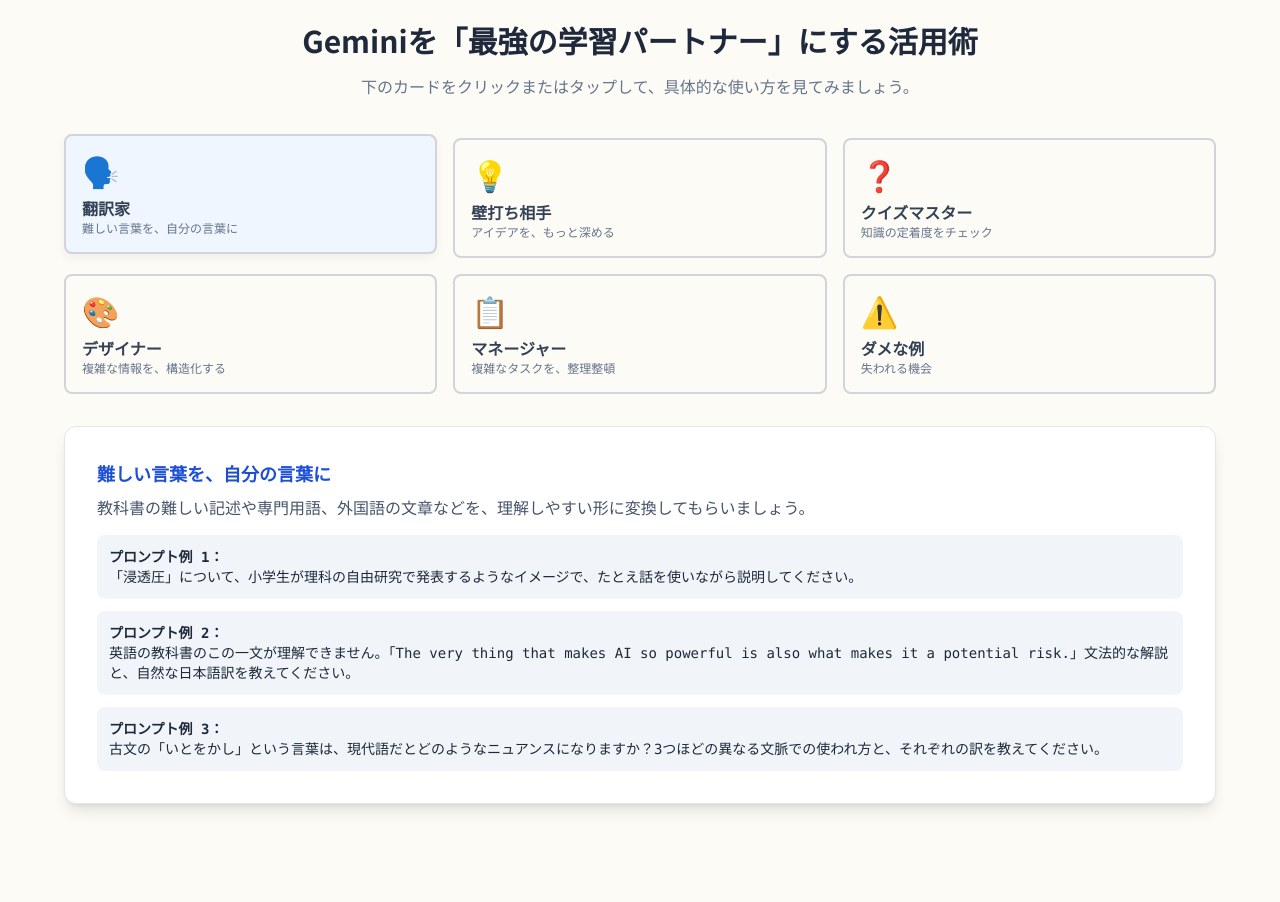
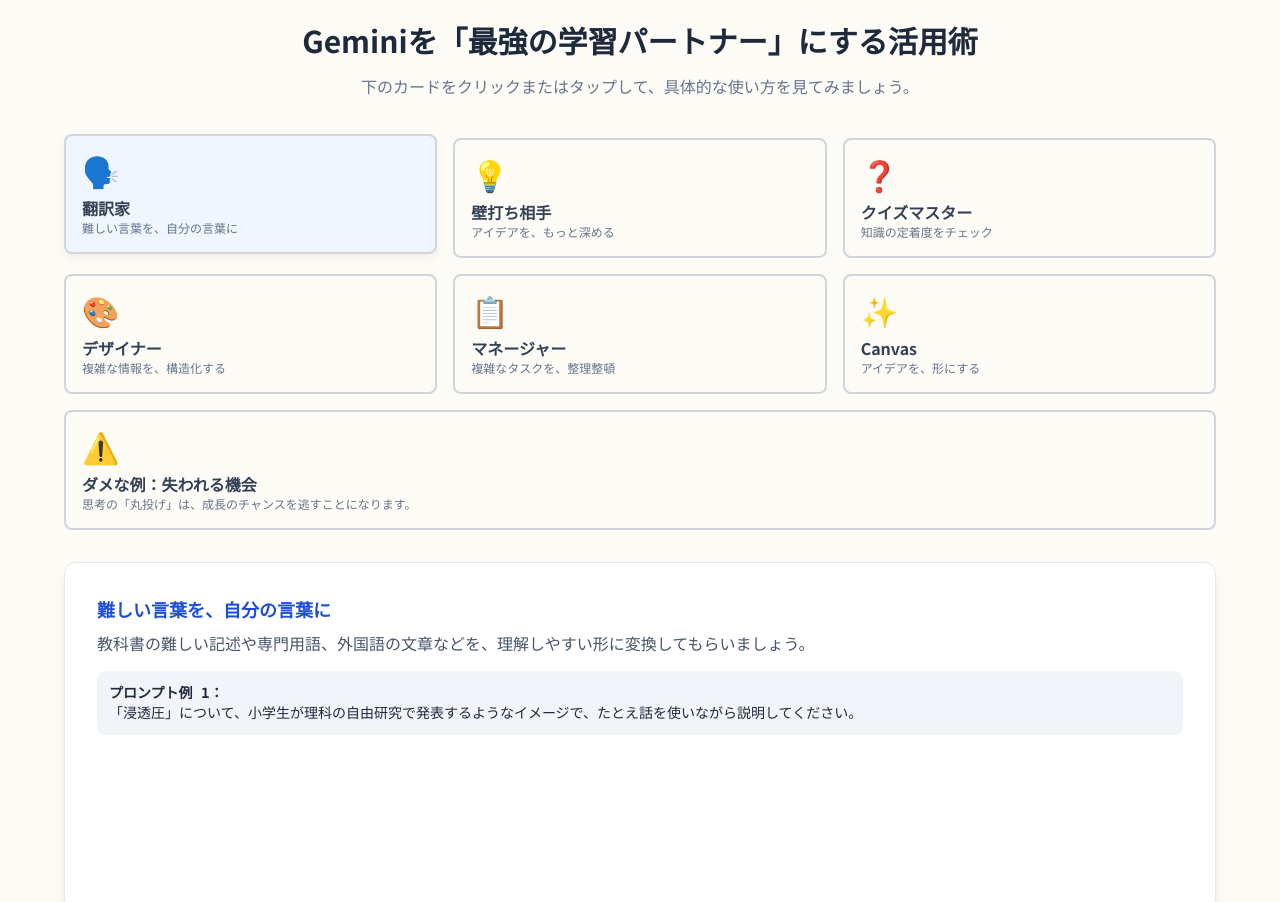
Before and after one commit to YusukeEnomoto-17/gemini_introduction, a plain HTML site: page index.html in a window 1280 px wide. Shown: the part 1280-2182 px from the top of the page. Drawn offline with nearby package versions, Linux system fonts and the light colour scheme.

Commit message:
canvas追加

```diff
--- a/index.html
+++ b/index.html
@@ -9,8 +9,8 @@
     <link rel="preconnect" href="https://fonts.gstatic.com" crossorigin>
     <link href="https://fonts.googleapis.com/css2?family=Noto+Sans+JP:wght@400;700&display=swap" rel="stylesheet">
     <!-- Chosen Palette: Calm Harmony (Beige, Slate, Muted Blue, Warning Red) -->
-    <!-- Application Structure Plan: A single-page vertical scroll mirrors the leaflet's narrative. A sticky nav provides quick access. The core interaction is a clickable card system for 'Use Cases' to encourage engagement and focus attention, now including a 'Bad Examples' tab to highlight opportunity costs. This structure prioritizes simplicity and balanced, responsible guidance. -->
-    <!-- Visualization & Content Choices: Report Info: 'Doraemon' Intro -> Goal: Engage -> Method: Hero section. | Report Info: 'Three Promises' -> Goal: Inform -> Method: Three-column grid with icons and analogy. | Report Info: 'Use Cases' -> Goal: Organize/Demonstrate -> Method: Interactive HTML cards -> Interaction: Click to reveal details (JS). A new 'Bad Example' card uses warning colors to contrast with positive examples. -> Justification: Clearly separates constructive uses from detrimental ones. | Report Info: 'NotebookLM' -> Goal: Explain -> Method: HTML/CSS diagram. -->
+    <!-- Application Structure Plan: A single-page vertical scroll mirrors the leaflet's narrative. A sticky nav provides quick access. The core interaction is a clickable card system for 'Use Cases' to encourage engagement and focus attention, now including a 'Canvas' tab to explain advanced content creation and a 'Bad Examples' tab to highlight opportunity costs. This structure prioritizes simplicity and balanced, responsible guidance. -->
+    <!-- Visualization & Content Choices: Report Info: 'Doraemon' Intro -> Goal: Engage -> Method: Hero section. | Report Info: 'Three Promises' -> Goal: Inform -> Method: Three-column grid with icons and analogy. | Report Info: 'Use Cases' -> Goal: Organize/Demonstrate -> Method: Interactive HTML cards -> Interaction: Click to reveal details (JS). A new 'Canvas' card explains meta-capabilities. A 'Bad Example' card uses warning colors. -> Justification: Clearly separates constructive uses from detrimental ones and introduces advanced features. | Report Info: 'NotebookLM' -> Goal: Explain -> Method: HTML/CSS diagram. -->
     <!-- CONFIRMATION: NO SVG graphics used. NO Mermaid JS used. -->
     <style>
         body {
@@ -113,7 +113,7 @@
             <h2 class="text-2xl md:text-3xl font-bold text-center text-slate-800 mb-4">Geminiを「最強の学習パートナー」にする活用術</h2>
             <p class="text-center text-slate-500 mb-10">下のカードをクリックまたはタップして、具体的な使い方を見てみましょう。</p>
             <div class="max-w-6xl mx-auto">
-                <div class="grid grid-cols-2 sm:grid-cols-3 gap-4 mb-8">
+                <div class="grid grid-cols-2 sm:grid-cols-3 lg:grid-cols-3 gap-4 mb-8">
                     <button data-target="content-translator" class="use-case-card p-4 border-2 border-gray-300 rounded-lg text-left transition-all duration-300">
                         <span class="text-3xl">🗣️</span>
                         <h3 class="font-bold mt-2 text-sm md:text-base">翻訳家</h3>
@@ -139,10 +139,15 @@
                         <h3 class="font-bold mt-2 text-sm md:text-base">マネージャー</h3>
                         <p class="text-xs text-slate-500">複雑なタスクを、整理整頓</p>
                     </button>
-                    <button data-target="content-bad-example" class="use-case-card p-4 border-2 border-gray-300 rounded-lg text-left transition-all duration-300">
+                    <button data-target="content-canvas" class="use-case-card p-4 border-2 border-gray-300 rounded-lg text-left transition-all duration-300">
+                        <span class="text-3xl">✨</span>
+                        <h3 class="font-bold mt-2 text-sm md:text-base">Canvas</h3>
+                        <p class="text-xs text-slate-500">アイデアを、形にする</p>
+                    </button>
+                    <button data-target="content-bad-example" class="use-case-card p-4 border-2 border-gray-300 rounded-lg text-left transition-all duration-300 col-span-2 sm:col-span-3 lg:col-span-3">
                         <span class="text-3xl">⚠️</span>
-                        <h3 class="font-bold mt-2 text-sm md:text-base">ダメな例</h3>
-                        <p class="text-xs text-slate-500">失われる機会</p>
+                        <h3 class="font-bold mt-2 text-sm md:text-base">ダメな例：失われる機会</h3>
+                        <p class="text-xs text-slate-500">思考の「丸投げ」は、成長のチャンスを逃すことになります。</p>
                     </button>
                 </div>
                 <div id="use-case-content-area" class="bg-white p-6 md:p-8 rounded-xl shadow-lg border border-gray-200 min-h-[350px]">
@@ -151,8 +156,6 @@
                         <p class="text-slate-600 mb-4">教科書の難しい記述や専門用語、外国語の文章などを、理解しやすい形に変換してもらいましょう。</p>
                         <div class="space-y-3">
                             <div class="bg-slate-100 p-3 rounded-lg"><p class="font-mono text-xs md:text-sm text-slate-800"><strong>プロンプト例 1：</strong><br>「浸透圧」について、小学生が理科の自由研究で発表するようなイメージで、たとえ話を使いながら説明してください。</p></div>
-                            <div class="bg-slate-100 p-3 rounded-lg"><p class="font-mono text-xs md:text-sm text-slate-800"><strong>プロンプト例 2：</strong><br>英語の教科書のこの一文が理解できません。「The very thing that makes AI so powerful is also what makes it a potential risk.」文法的な解説と、自然な日本語訳を教えてください。</p></div>
-                            <div class="bg-slate-100 p-3 rounded-lg"><p class="font-mono text-xs md:text-sm text-slate-800"><strong>プロンプト例 3：</strong><br>古文の「いとをかし」という言葉は、現代語だとどのようなニュアンスになりますか？3つほどの異なる文脈での使われ方と、それぞれの訳を教えてください。</p></div>
                         </div>
                     </div>
                     <div id="content-sounding-board" class="use-case-content hidden">
@@ -160,8 +163,6 @@
                         <p class="text-slate-600 mb-4">レポートのテーマや構成、文化祭の企画など、一人で悩んでいることを相談してみましょう。思考を整理し、新しい視点をくれます。</p>
                         <div class="space-y-3">
                             <div class="bg-slate-100 p-3 rounded-lg"><p class="font-mono text-xs md:text-sm text-slate-800"><strong>プロンプト例 1：</strong><br>「SNSが若者に与える影響」についてレポートを書きたいです。ポジティブな側面とネガティブな側面から、考えられる論点を5つずつ挙げてください。</p></div>
-                            <div class="bg-slate-100 p-3 rounded-lg"><p class="font-mono text-xs md:text-sm text-slate-800"><strong>プロンプト例 2：</strong><br>文化祭で「環境問題」をテーマにした展示を企画しています。中学生や高校生が興味を持つような、参加型のアクティビティのアイデアを3つ提案してください。</p></div>
-                            <div class="bg-slate-100 p-3 rounded-lg"><p class="font-mono text-xs md:text-sm text-slate-800"><strong>プロンプト例 3：</strong><br>ディベートの「学校の制服は廃止すべきか」というテーマで、肯定側の立場でスピーチをします。主張の柱となる3つのポイントと、それぞれを補強する具体的な理由を考えてください。</p></div>
                         </div>
                     </div>
                     <div id="content-quiz-master" class="use-case-content hidden">
@@ -169,8 +170,6 @@
                         <p class="text-slate-600 mb-4">授業で習った範囲や、テスト前に覚えたい事柄について、クイズを出してもらいましょう。ゲーム感覚で楽しく復習ができます。</p>
                         <div class="space-y-3">
                             <div class="bg-slate-100 p-3 rounded-lg"><p class="font-mono text-xs md:text-sm text-slate-800"><strong>プロンプト例 1：</strong><br>中学歴史の「鎌倉時代」の範囲から、一問一答形式のクイズを10問出してください。問題の後に、改行して答えを書いてください。</p></div>
-                            <div class="bg-slate-100 p-3 rounded-lg"><p class="font-mono text-xs md:text-sm text-slate-800"><strong>プロンプト例 2：</strong><br>高校1年生レベルの英単語で、意味が混同しやすい単語のペア（例: affect/effect）を使った間違い探しクイズを5問作ってください。</p></div>
-                            <div class="bg-slate-100 p-3 rounded-lg"><p class="font-mono text-xs md:text-sm text-slate-800"><strong>プロンプト例 3：</strong><br>化学の「イオン式」について、高校化学基礎レベルの穴埋め問題を10問作成してください。（例: ナトリウムイオンの化学式は __ です）</p></div>
                         </div>
                     </div>
                     <div id="content-designer" class="use-case-content hidden">
@@ -178,8 +177,6 @@
                         <p class="text-slate-600 mb-4">歴史の年表や複雑な関係図、プレゼンの構成案など、情報を整理して構造化する手助けをしてもらいましょう。</p>
                         <div class="space-y-3">
                             <div class="bg-slate-100 p-3 rounded-lg"><p class="font-mono text-xs md:text-sm text-slate-800"><strong>プロンプト例 1：</strong><br>日本の「戦国時代」の主要な武将たちの関係性を、相関図を作るためのテキスト情報として整理してください。</p></div>
-                            <div class="bg-slate-100 p-3 rounded-lg"><p class="font-mono text-xs md:text-sm text-slate-800"><strong>プロンプト例 2：</strong><br>第二次世界大戦のヨーロッパ戦線について、1939年から1945年までの主要な出来事をまとめた年表を作成してください。</p></div>
-                            <div class="bg-slate-100 p-3 rounded-lg"><p class="font-mono text-xs md:text-sm text-slate-800"><strong>プロンプト例 3：</strong><br>「再生可能エネルギー」についてのプレゼンテーションをします。導入、本論（3つの柱）、結論という構成で、それぞれのパートで話すべき内容の骨子を箇条書きで示してください。</p></div>
                         </div>
                     </div>
                     <div id="content-project-manager" class="use-case-content hidden">
@@ -187,8 +184,15 @@
                         <p class="text-slate-600 mb-4">文化祭や体育祭などの行事準備は、やることがたくさん。今決まっていること、未定なこと、締め切りなどを丁寧に説明すれば、AIは問題を切り分け、冷静にやるべきこと（TODO）を整理してくれる、有能な秘書やマネージャーになります。</p>
                         <div class="space-y-3">
                             <div class="bg-slate-100 p-3 rounded-lg"><p class="font-mono text-xs md:text-sm text-slate-800"><strong>プロンプト例 1：</strong><br>文化祭でクラスの出し物として「お化け屋敷」を企画しています。現状、担当者（装飾、音響、衣装）は決まっていますが、具体的な内容は未定です。開催まであと1ヶ月です。これから決めるべきことと、それぞれのタスクの締め切り案を盛り込んだTODOリストを作成してください。</p></div>
-                            <div class="bg-slate-100 p-3 rounded-lg"><p class="font-mono text-xs md:text-sm text-slate-800"><strong>プロンプト例 2：</strong><br>体育祭の応援団長になりました。メンバーは10人です。応援合戦の演目を1ヶ月で完成させる必要があります。練習計画のスケジュール案を、週ごとのマイルストーンを設定して作成してください。</p></div>
-                            <div class="bg-slate-100 p-3 rounded-lg"><p class="font-mono text-xs md:text-sm text-slate-800"><strong>プロンプト例 3：</strong><br>「地域の歴史」についての探究学習で4人グループのリーダーです。テーマは決まりましたが、役割分担がまだです。資料収集、現地調査、レポート作成、発表準備というタスクがある場合、どのような役割分担が考えられますか？それぞれの役割の具体的な作業内容も示してください。</p></div>
+                        </div>
+                    </div>
+                    <div id="content-canvas" class="use-case-content hidden">
+                        <h4 class="text-lg font-bold text-blue-700 mb-2">アイデアを、形にする</h4>
+                        <p class="text-slate-600 mb-4">Geminiの「Canvas」は、単なるチャット画面ではありません。文章の作成・編集はもちろん、**今あなたが見ているこのページのように、グラフィカルなWebページを直接作り出す**こともできる、強力な制作ツールです。</p>
+                        <div class="space-y-3">
+                            <div class="bg-slate-100 p-3 rounded-lg"><p class="font-mono text-xs md:text-sm text-slate-800"><strong>プロンプト例 1（思考整理）：</strong><br>「AIと人間の未来」というテーマでブレインストーミングをしたい。協力者、対立、機会、脅威の4つの観点からアイデアを出して、マインドマップ形式で整理してください。</p></div>
+                            <div class="bg-slate-100 p-3 rounded-lg"><p class="font-mono text-xs md:text-sm text-slate-800"><strong>プロンプト例 2（文書作成）：</strong><br>修学旅行の報告書を作成します。以下の要素を含んだ、読みやすい構成案を考えてください。[訪問地、学んだこと、最も印象に残ったこと、今後の学習への活かし方]</p></div>
+                            <div class="bg-slate-100 p-3 rounded-lg"><p class="font-mono text-xs md:text-sm text-slate-800"><strong>プロンプト例 3（Webページ作成）：</strong><br>自分の好きな本を紹介する、シンプルなWebページを作成してください。書名、著者、あらすじ、おすすめポイントのセクションを作ってください。背景は白で、文字は黒にしてください。</p></div>
                         </div>
                     </div>
                     <div id="content-bad-example" class="use-case-content hidden">
```
